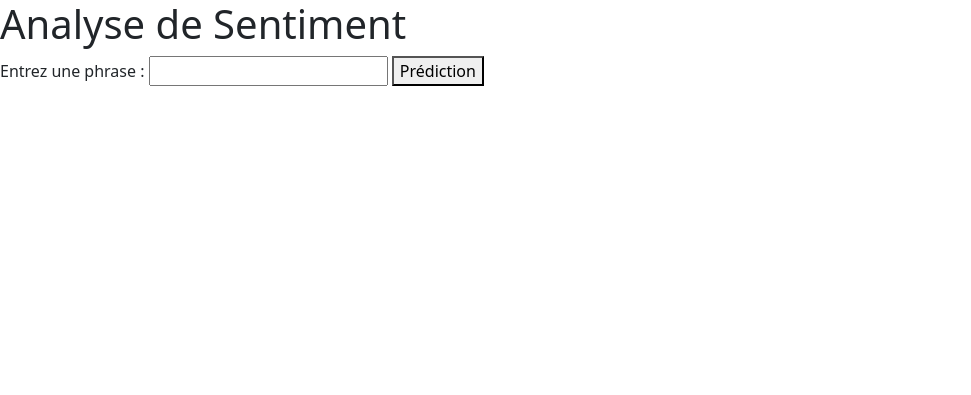
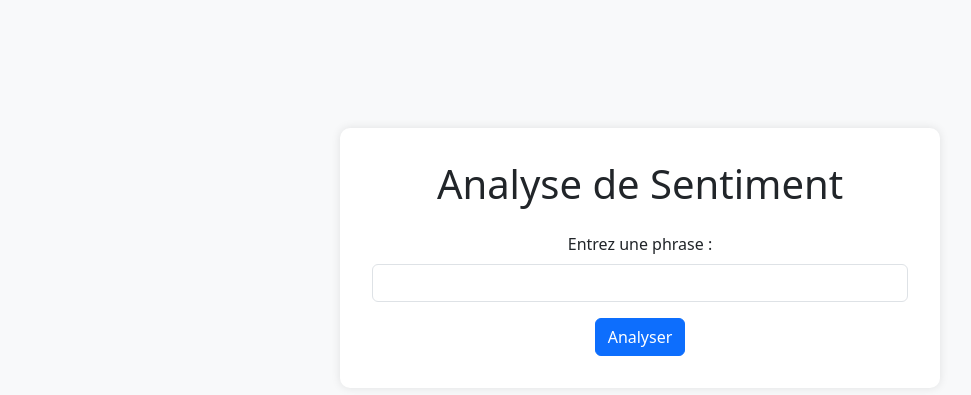
Before and after one commit to louga29/sentiment_analyser, a Python web app: template flask/templates/index.html in a window 1280 px wide. Shown: the top 395 px of the page, without its empty margins (0-971 px from the left). Run offline with Jinja, Linux system fonts and the light colour scheme; the template is opened without the code that fills it, so the values that code supplies are empty.

Commit message:
Update index.html

```diff
--- a/flask/templates/index.html
+++ b/flask/templates/index.html
@@ -1,21 +1,44 @@
 <!DOCTYPE html>
-<html lang="en">
+<html lang="fr">
 <head>
     <meta charset="UTF-8">
     <meta name="viewport" content="width=device-width, initial-scale=1.0">
 
+    <!-- Bootstrap CSS -->
     <link href="https://cdn.jsdelivr.net/npm/bootstrap@5.3.3/dist/css/bootstrap.min.css" rel="stylesheet" integrity="sha384-QWTKZyjpPEjISv5WaRU9OFeRpok6YctnYmDr5pNlyT2bRjXh0JMhjY6hW+ALEwIH" crossorigin="anonymous">
 
+    <title>Analyse de Sentiment</title>
+
+    <style>
+        body {
+            background-color: #f8f9fa;
+        }
+        .container {
+            max-width: 600px;
+            margin-top: 10%;
+            padding: 2rem;
+            background: white;
+            border-radius: 10px;
+            box-shadow: 0px 0px 10px rgba(0, 0, 0, 0.1);
+        }
+    </style>
+</head>
+<body>
+
+    <div class="container text-center">
+        <h1 class="mb-4">Analyse de Sentiment</h1>
+
+        <form method="POST" action="{{ url_for('result') }}">
+            <div class="mb-3">
+                <label for="phrase_id" class="form-label">Entrez une phrase :</label>
+                <input type="text" id="phrase_id" name="label_phrase" class="form-control" required>
+            </div>
+            <button type="submit" class="btn btn-primary">Analyser</button>
+        </form>
+    </div>
+
+    <!-- Bootstrap JS -->
     <script src="https://cdn.jsdelivr.net/npm/bootstrap@5.3.3/dist/js/bootstrap.bundle.min.js" integrity="sha384-YvpcrYf0tY3lHB60NNkmXc5s9fDVZLESaAA55NDzOxhy9GkcIdslK1eN7N6jIeHz" crossorigin="anonymous"></script>
 
-    <title>Analyse de Sentiment</title>
-</head>
-<body>
-    <h1>Analyse de Sentiment</h1>
-    <form method="POST" action="{{ url_for('result') }}">
-        <label for="label_phrase">Entrez une phrase : </label>
-        <input type="text" id="phrase_id" name="label_phrase" required>
-        <button type="submit">Prédiction</button>
-    </form>
 </body>
 </html>
```
